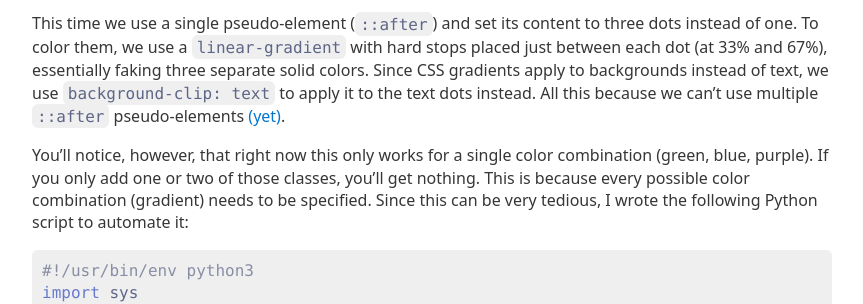
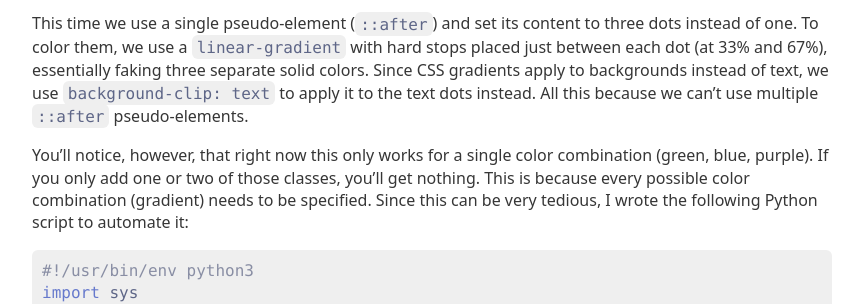
Before and after one commit to mohd-akram/blog, a Jekyll site: the page built from _posts/2018-06-27-color-coding-dots-in-css.md, in a window 1280 px wide and 900 px high, scrolled down 1172 px. Shown: the part 155-459 px from the top of the window, without its empty margins (208-1071 px from the left). Built offline with Jekyll 4.4.1, drawn with Linux system fonts in a browser that asks for light colours; our own code applies the rules of GitHub Pages for plain Markdown files; comment, search, counter and statistics services are not loaded.

Commit message:
Update post

```diff
--- a/_posts/2018-06-27-color-coding-dots-in-css.md
+++ b/_posts/2018-06-27-color-coding-dots-in-css.md
@@ -110,8 +110,7 @@ three dots instead of one. To color them, we use a `linear-gradient` with hard
 stops placed just between each dot (at 33% and 67%), essentially faking three
 separate solid colors. Since CSS gradients apply to backgrounds instead of
 text, we use `background-clip: text` to apply it to the text dots instead. All
-this because we can't use multiple `::after` pseudo-elements
-[(yet)](http://realworldvalidator.com/css/pseudoelements/::after(2)).
+this because we can't use multiple `::after` pseudo-elements.
 
 You'll notice, however, that right now this only works for a single color
 combination (green, blue, purple). If you only add one or two of those classes,
```
